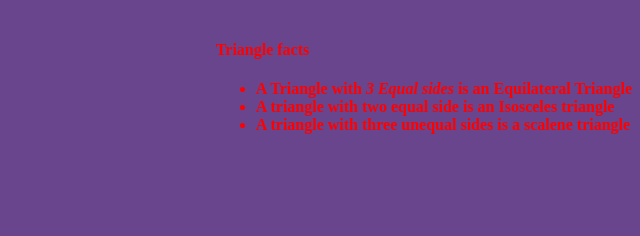
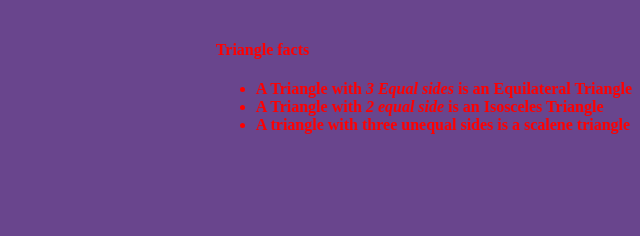
Before and after one commit to Julius-717/Triangle-Tracker, a plain HTML site: page index.html in a window 1280 px wide. Shown: the full height of the page, 640-1280 px from the left. Drawn offline with Linux system fonts and the light colour scheme.

```diff
--- a/index.html
+++ b/index.html
@@ -12,7 +12,7 @@
         <ul>
           <strong>
             <li>A Triangle with <em>3 Equal sides</em> is an Equilateral Triangle</li>
-            <li>A triangle with two equal side is an Isosceles triangle</li>
+            <li>A Triangle with <em>2 equal side</em> is an Isosceles Triangle</li>
             <li>A triangle with three unequal sides is a scalene triangle</li>
           </strong>
         </ul>
```
